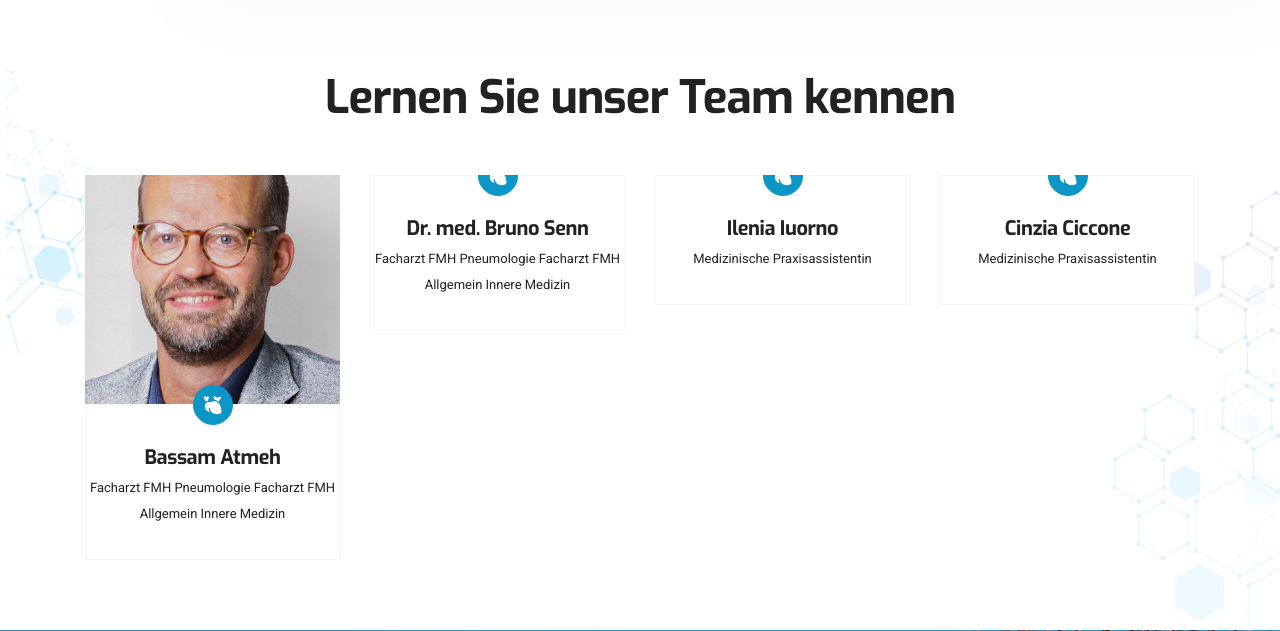
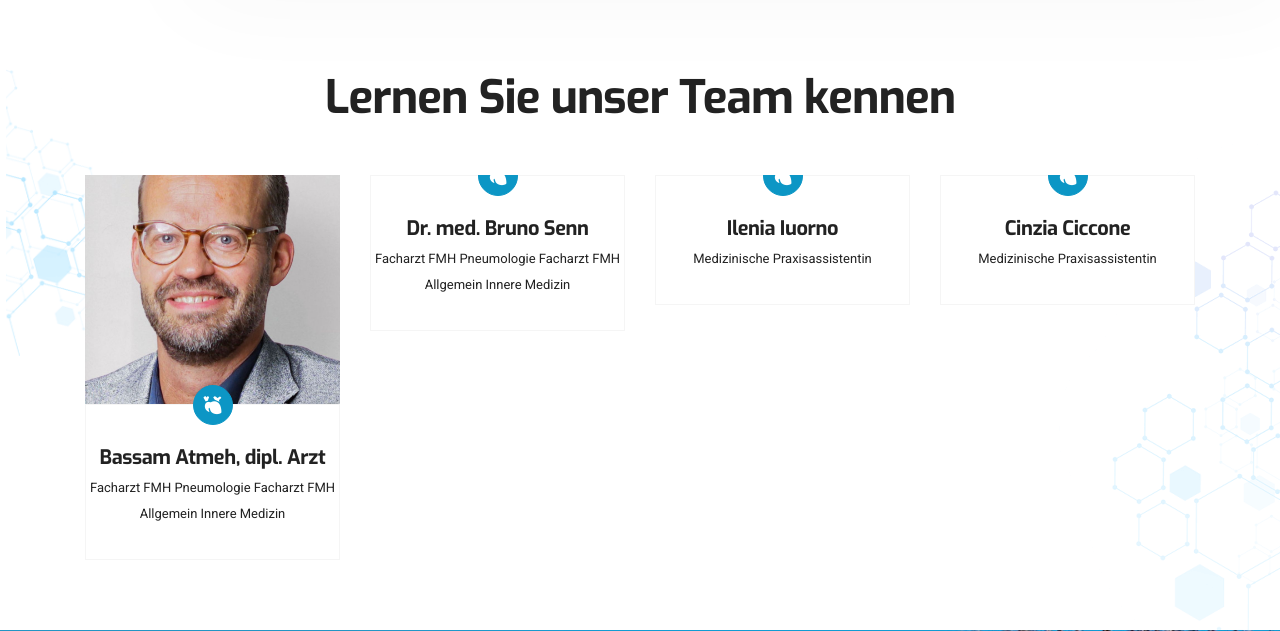
Before and after one commit to felix2056/lungeimzentrum, a PHP site: page / in a window 1280 px wide. Shown: the part 2659-3290 px from the top of the page. Run offline with PHP 8.4, Linux system fonts and the light colour scheme; some libraries are stand-ins or nearby versions; some web fonts are replaced.

Commit message:
chore: more changes 3

```diff
--- a/inc/nav.php
+++ b/inc/nav.php
@@ -112,7 +112,7 @@
 
                         <div class="elementskit-nav-identity-panel">
                             <h1 class="elementskit-site-title">
-                                <a href="/#" class="elementskit-nav-logo">Megamenu</a>
+                                <a href="/#" class="elementskit-nav-logo">MENU</a>
                             </h1>
                             <button class="elementskit-menu-close elementskit-menu-toggler" type="button">
                                 <i class="icon icon-cross"></i>
--- a/index.php
+++ b/index.php
@@ -442,7 +442,7 @@
                                 <div class="icon-box">
                                     <span class="icon icon-heart1"></span>
                                 </div>
-                                <h3><a href="/assets/Kuz-CV_Bassam_Atmeh_-_Leitender_Arzt_Pneumologie.pdf" target="_blank">Bassam Atmeh</a></h3>
+                                <h3><a href="/assets/Kuz-CV_Bassam_Atmeh_-_Leitender_Arzt_Pneumologie.pdf" target="_blank">Bassam Atmeh, dipl. Arzt</a></h3>
                                 <p class="designation">Facharzt FMH Pneumologie Facharzt FMH Allgemein Innere Medizin</p>
                             </div>
                         </div>
```
